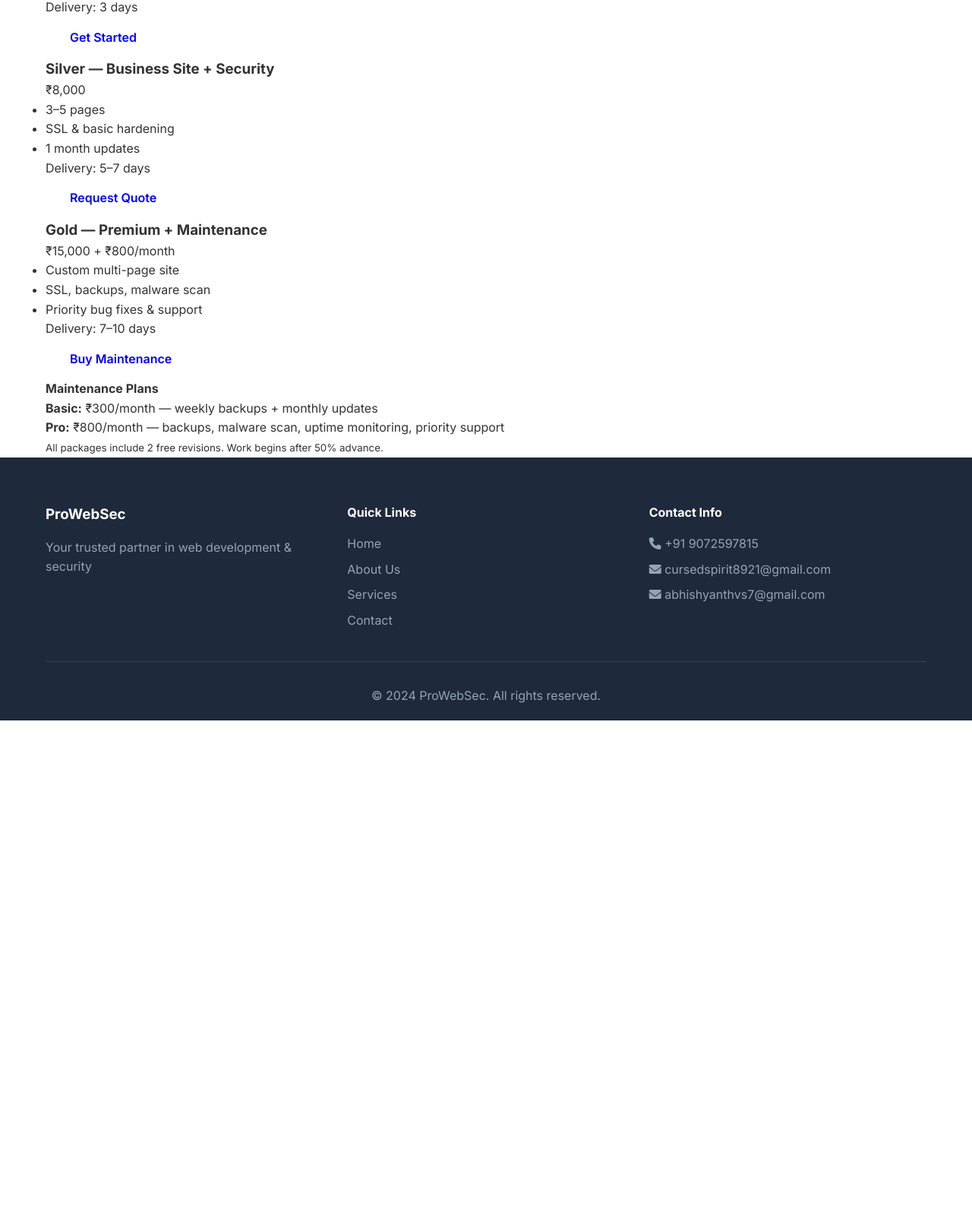
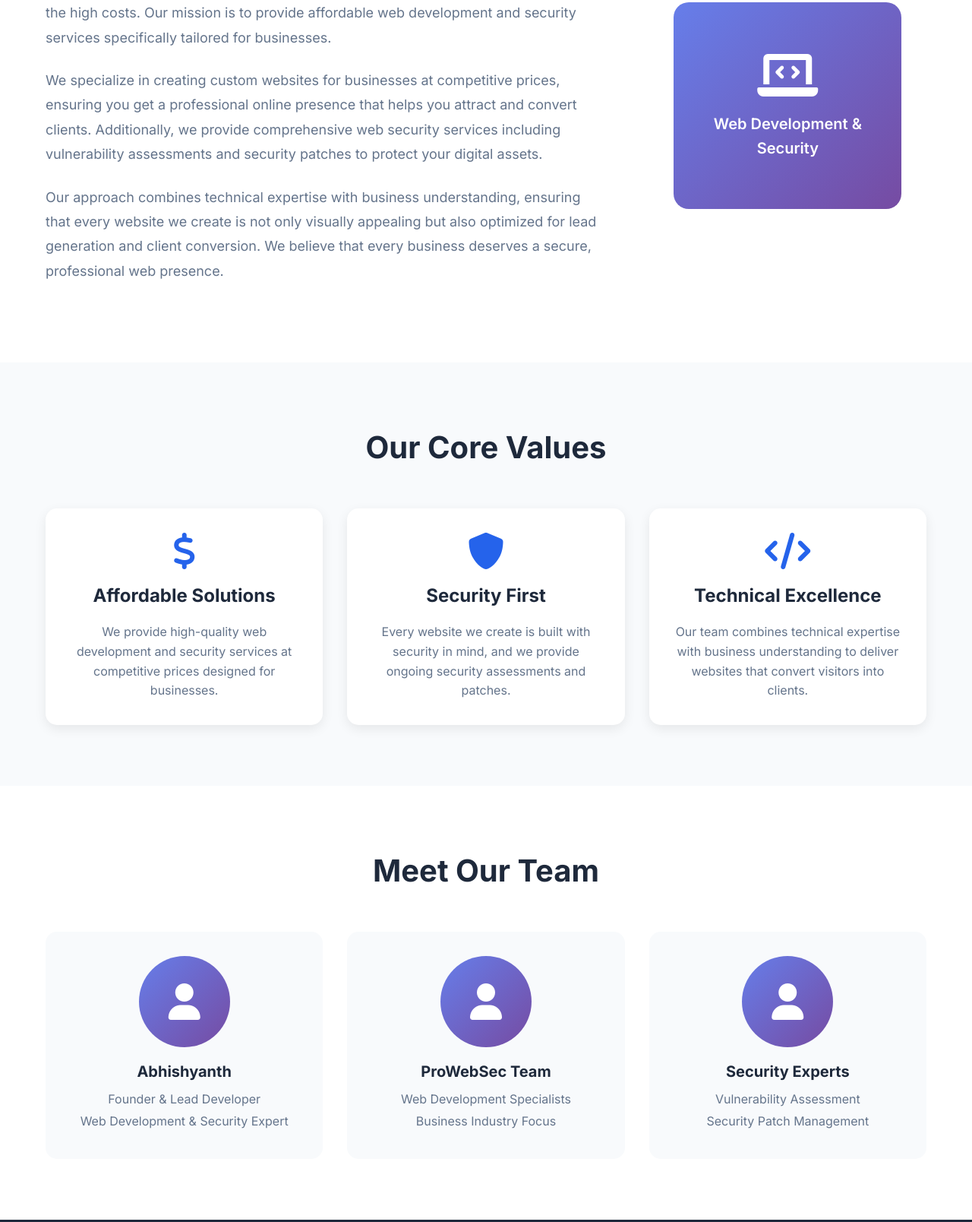
Before and after one commit to ahcihbua/prowebsec, a plain HTML site: page about.html in a window 1280 px wide. Shown: the part 524-2132 px from the top of the page at 76% size. Before the commit the page ends 1472 px from the top, so only its background shows below. Drawn offline with Linux system fonts and the light colour scheme.

Commit message:
Updated site

```diff
--- a/about.html
+++ b/about.html
@@ -3,7 +3,7 @@
 <head>
     <meta charset="UTF-8">
     <meta name="viewport" content="width=device-width, initial-scale=1.0">
-    <title>Pricing - ProWebSec</title>
+    <title>About Us - ProWebSec</title>
     <link rel="stylesheet" href="styles.css">
     <link href="https://fonts.googleapis.com/css2?family=Inter:wght@300;400;500;600;700&display=swap" rel="stylesheet">
     <link rel="stylesheet" href="https://cdnjs.cloudflare.com/ajax/libs/font-awesome/6.0.0/css/all.min.css">
@@ -46,62 +46,83 @@
     <main>
         <section class="page-header">
             <div class="container">
-                <h1>Package Pricing</h1>
+                <h1>About ProWebSec</h1>
                 <p>Your trusted partner in web development and security</p>
             </div>
         </section>
 
-        <section class="pricing">
+        <section class="about-content">
             <div class="container">
-                <h2>Professional & Secure Websites — Choose Your Package</h2>
-                <p>Whether you need a simple landing page or a fully secured business website, we have a package for you.</p>
+                <div class="about-grid">
+                    <div class="about-text">
+                        <h2>Affordable, Secure, and Professional</h2>
+                        <p>At ProWebSec, we understand that businesses need professional websites without the high costs. Our mission is to provide affordable web development and security services specifically tailored for businesses.</p>
 
-                <div class="pricing-grid">
-                    <!-- Bronze Package -->
-                    <div class="pricing-card">
-                        <h3>Bronze — Starter Site</h3>
-                        <p class="price">₹3,000</p>
-                        <ul>
-                            <li>1 responsive page</li>
-                            <li>Contact form</li>
-                            <li>Basic SEO</li>
-                        </ul>
-                        <p>Delivery: 3 days</p>
-                        <a class="btn" href="contact.html">Get Started</a>
+                        <p>We specialize in creating custom websites for businesses at competitive prices, ensuring you get a professional online presence that helps you attract and convert clients. Additionally, we provide comprehensive web security services including vulnerability assessments and security patches to protect your digital assets.</p>
+
+                        <p>Our approach combines technical expertise with business understanding, ensuring that every website we create is not only visually appealing but also optimized for lead generation and client conversion. We believe that every business deserves a secure, professional web presence.</p>
                     </div>
-
-                    <!-- Silver Package -->
-                    <div class="pricing-card recommended">
-                        <h3>Silver — Business Site + Security</h3>
-                        <p class="price">₹8,000</p>
-                        <ul>
-                            <li>3–5 pages</li>
-                            <li>SSL & basic hardening</li>
-                            <li>1 month updates</li>
-                        </ul>
-                        <p>Delivery: 5–7 days</p>
-                        <a class="btn" href="contact.html">Request Quote</a>
-                    </div>
-
-                    <!-- Gold Package -->
-                    <div class="pricing-card">
-                        <h3>Gold — Premium + Maintenance</h3>
-                        <p class="price">₹15,000 + ₹800/month</p>
-                        <ul>
-                            <li>Custom multi-page site</li>
-                            <li>SSL, backups, malware scan</li>
-                            <li>Priority bug fixes & support</li>
-                        </ul>
-                        <p>Delivery: 7–10 days</p>
-                        <a class="btn" href="contact.html">Buy Maintenance</a>
+                    <div class="about-image">
+                        <div class="about-placeholder">
+                            <i class="fas fa-laptop-code"></i>
+                            <p>Web Development & Security</p>
+                        </div>
                     </div>
                 </div>
+            </div>
+        </section>
 
-                <div class="maintenance">
-                    <h4>Maintenance Plans</h4>
-                    <p><strong>Basic:</strong> ₹300/month — weekly backups + monthly updates</p>
-                    <p><strong>Pro:</strong> ₹800/month — backups, malware scan, uptime monitoring, priority support</p>
-                    <p><small>All packages include 2 free revisions. Work begins after 50% advance.</small></p>
+        <section class="values">
+            <div class="container">
+                <h2>Our Core Values</h2>
+                <div class="values-grid">
+                    <div class="value-card">
+                        <i class="fas fa-dollar-sign"></i>
+                        <h3>Affordable Solutions</h3>
+                        <p>We provide high-quality web development and security services at competitive prices designed for businesses.</p>
+                    </div>
+                    <div class="value-card">
+                        <i class="fas fa-shield-alt"></i>
+                        <h3>Security First</h3>
+                        <p>Every website we create is built with security in mind, and we provide ongoing security assessments and patches.</p>
+                    </div>
+                    <div class="value-card">
+                        <i class="fas fa-code"></i>
+                        <h3>Technical Excellence</h3>
+                        <p>Our team combines technical expertise with business understanding to deliver websites that convert visitors into clients.</p>
+                    </div>
+                </div>
+            </div>
+        </section>
+
+        <section class="team">
+            <div class="container">
+                <h2>Meet Our Team</h2>
+                <div class="team-grid">
+                    <div class="team-member">
+                        <div class="member-photo">
+                            <i class="fas fa-user"></i>
+                        </div>
+                        <h3>Abhishyanth</h3>
+                        <p>Founder & Lead Developer</p>
+                        <p>Web Development & Security Expert</p>
+                    </div>
+                    <div class="team-member">
+                        <div class="member-photo">
+                            <i class="fas fa-user"></i>
+                        </div>
+                        <h3>ProWebSec Team</h3>
+                        <p>Web Development Specialists</p>
+                        <p>Business Industry Focus</p>
+                    </div>
+                    <div class="team-member">
+                        <div class="member-photo">
+                            <i class="fas fa-user"></i>
+                        </div>
+                        <h3>Security Experts</h3>
+                        <p>Vulnerability Assessment</p>
+                        <p>Security Patch Management</p>
+                    </div>
                 </div>
             </div>
         </section>
```
Also changed, not shown: pricing.html (+50 -36 lines).
